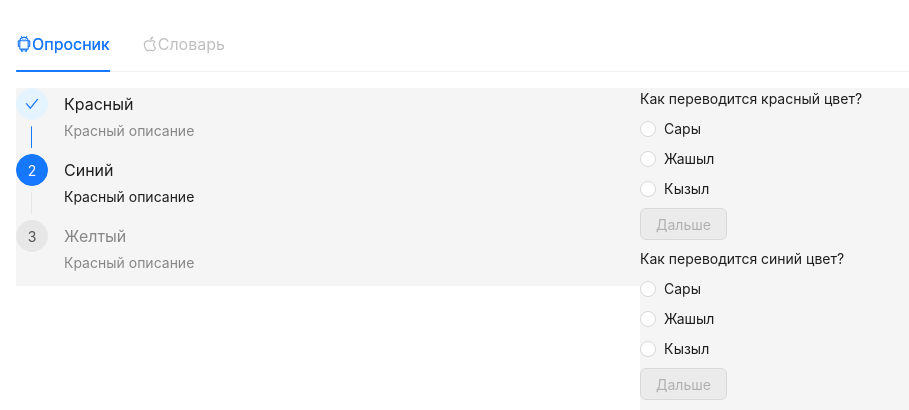
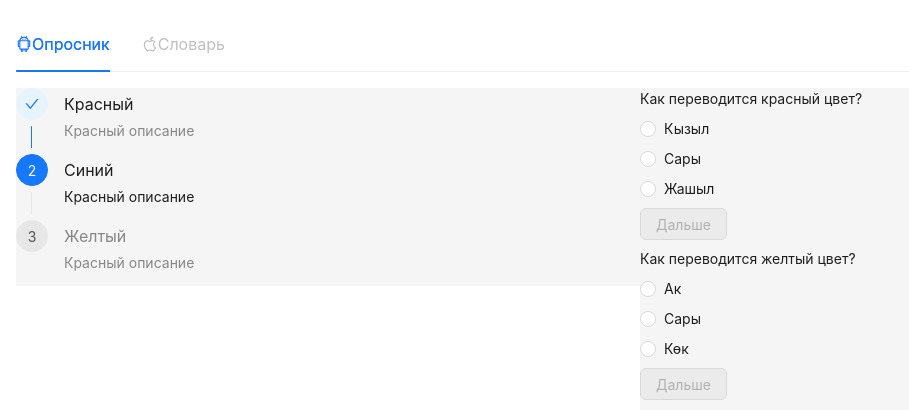
Before and after one commit to VADMARK223/kg, a React (Create React App) app: page / in a window 1280 px wide. Shown: the top 410 px of the page, without its empty margins (0-909 px from the left). Built offline with nearby package versions, Linux system fonts and the light colour scheme.

Commit message:
Read json.

```diff
--- /dev/null
+++ b/src/assets/data.json
@@ -0,0 +1,34 @@
+{
+  "questions": [
+    {
+      "id": "1",
+      "title": "Как переводится красный цвет?",
+      "right": 1,
+      "answers": [
+        "Кызыл",
+        "Сары",
+        "Жашыл"
+      ]
+    },
+    {
+      "id": "2",
+      "title": "Как переводится желтый цвет?",
+      "right": 2,
+      "answers": [
+        "Ак",
+        "Сары",
+        "Көк"
+      ]
+    },
+    {
+      "id": "3",
+      "title": "Как переводится зеленый цвет?",
+      "right": 2,
+      "answers": [
+        "Сары",
+        "Жашыл",
+        "Кызыл"
+      ]
+    }
+  ]
+}
--- a/src/components/quiz/right/Question.tsx
+++ b/src/components/quiz/right/Question.tsx
@@ -11,12 +11,18 @@ import { Radio, Space, Button, Tooltip } from 'antd'
 const NEXT_BUTTON_TOOLTIP = 'Следующий вопрос'
 const NEXT_BUTTON_TOOLTIP_DISABLED = 'Выберите вариант ответа'
 
-interface QuestionProps {
+interface QuestionData {
   title: string
+  right: number
+  answers: string[]
 }
 
-const Question = (data: QuestionProps): JSX.Element => {
-  const [value, setValue] = useState(0)
+interface QuestionProps {
+  question: QuestionData
+}
+
+const Question = ({ question }: QuestionProps): JSX.Element => {
+  const [value, setValue] = useState(-1)
   const [nextButtonDisabled, setNextButtonDisabled] = useState(true)
   const [nextButtonTooltip, setNextButtonTooltip] = useState('')
 
@@ -24,7 +30,7 @@ const Question = (data: QuestionProps): JSX.Element => {
    * Эффект устанавливает доступность кнопки в зависимости от выбранного ответа
    */
   useEffect(() => {
-    if (value !== 0) {
+    if (value !== -1) {
       setNextButtonDisabled(false)
     }
   }, [value])
@@ -40,18 +46,27 @@ const Question = (data: QuestionProps): JSX.Element => {
     setValue(e.target.value)
   }
 
+  /**
+   * Метод вызывается после нажатия кнопки
+   */
+  const handlerNextButton = (): void => {
+    if (question.right - 1 === value) {
+      console.log('Good:')
+    } else {
+      console.log('Bad:')
+    }
+  }
+
   return (
     <Space direction={'vertical'}>
-      {data.title}
+      {question.title}
       <Radio.Group onChange={onChange} value={value}>
         <Space direction={'vertical'}>
-          <Radio value={1}>Сары</Radio>
-          <Radio value={2}>Жашыл</Radio>
-          <Radio value={3}>Кызыл</Radio>
+          {question.answers.map((value, index) => <Radio key={index} value={index}>{value}</Radio>)}
         </Space>
       </Radio.Group>
       <Tooltip title={nextButtonTooltip} placement={'right'}>
-        <Button type={'primary'} disabled={nextButtonDisabled}>Дальше</Button>
+        <Button type={'primary'} onClick={handlerNextButton} disabled={nextButtonDisabled}>Дальше</Button>
       </Tooltip>
     </Space>
   )
--- a/src/components/quiz/right/Right.tsx
+++ b/src/components/quiz/right/Right.tsx
@@ -7,14 +7,15 @@
 import React from 'react'
 import { Layout, Space } from 'antd'
 import Question from './Question'
+import data from '../../../assets/data.json'
 
 const Right = (): JSX.Element => {
   return (
     <Layout>
       <Space direction={'vertical'}>
-        <Question title={'Как переводится красный цвет?'}/>
-        <Question title={'Как переводится синий цвет?'}/>
-        <Question title={'Как переводится зеленый цвет?'}/>
+        {data.questions.map(question => {
+          return <Question key={question.id} question={question}/>
+        })}
       </Space>
     </Layout>
   )
```
